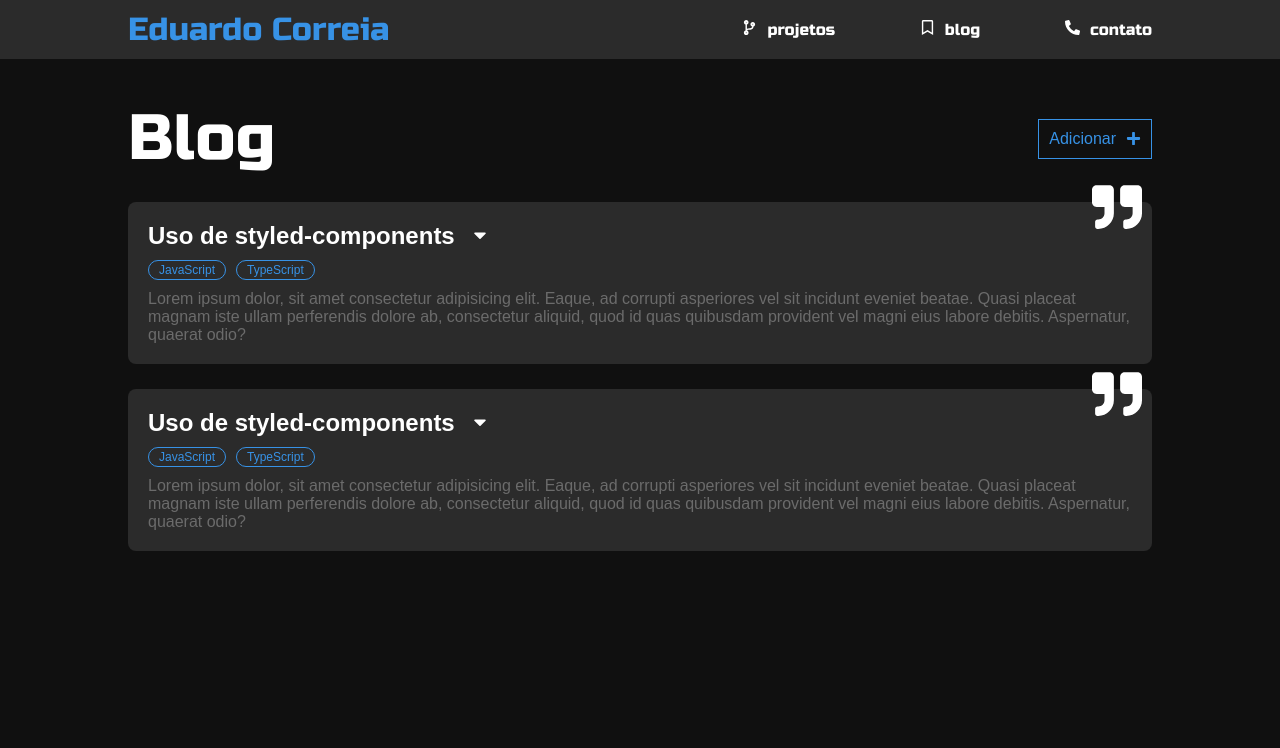
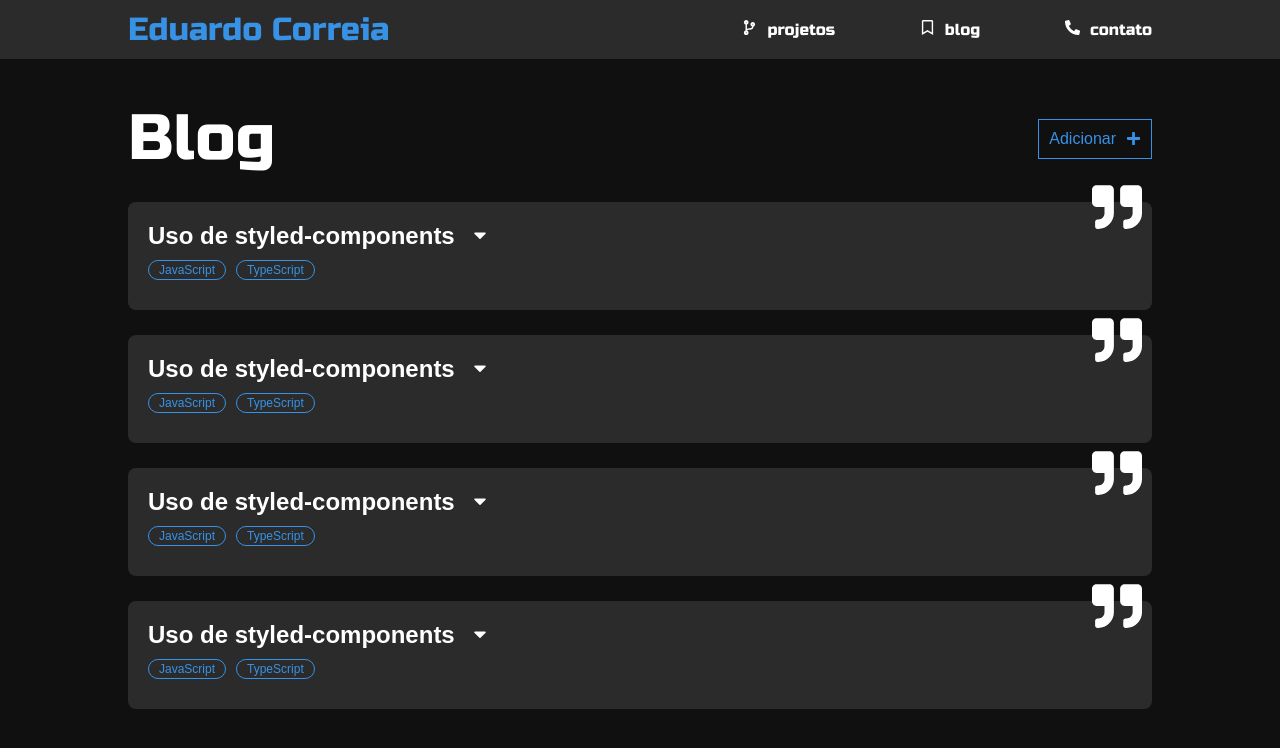
Before and after one commit to edu-correia/eduardo-ehsc.github.io, a React (Create React App) app in the folder web/: page /blog in a window 1280 px wide. Shown: the top 748 px of the page. Built offline with nearby package versions, Linux system fonts and the light colour scheme.

Commit message:
BlogItem e togglePost
Componente BlogItem e lógica de abertura do post

```diff
--- /dev/null
+++ b/web/src/components/BlogContent/components/BlogItem/index.tsx
@@ -0,0 +1,37 @@
+import React, {useState} from 'react';
+
+import './styles.css';
+
+import quoteIcon from '../../../../assets/quote.svg';
+import arrowDownIcon from '../../../../assets/arrow-down.svg';
+import arrowUpIcon from '../../../../assets/arrow-up.svg';
+
+function BlogItem(){
+    const [toggle, setToggle] = useState(false);
+
+    return(
+        <div className="blog-item">
+            <div className="post-title">
+                Uso de styled-components
+                <button onClick={() => (setToggle(!toggle))}>
+                    <img src={toggle === false ? arrowDownIcon : arrowUpIcon} alt="" className="toggle"/>
+                </button>
+            </div>
+            <div className="post-languages">
+                <div className="post-language">
+                    JavaScript
+                </div>
+
+                <div className="post-language">
+                    TypeScript
+                </div>
+            </div>
+            {toggle && <span className="post-content">
+                Lorem ipsum dolor, sit amet consectetur adipisicing elit. Eaque, ad corrupti asperiores vel sit incidunt eveniet beatae. Quasi placeat magnam iste ullam perferendis dolore ab, consectetur aliquid, quod id quas quibusdam provident vel magni eius labore debitis. Aspernatur, quaerat odio?
+            </span>}
+            <img src={quoteIcon} alt="" className="quotes"/>
+        </div>
+    )
+}
+
+export default BlogItem;
--- /dev/null
+++ b/web/src/components/BlogContent/components/BlogItem/styles.css
@@ -0,0 +1,79 @@
+.blog-item{
+    width: 100%;
+    height: max-content;
+    background: #2b2b2b;
+    padding: 20px 20px 20px 20px;
+    border-radius: 8px;
+    margin-top: 25px;
+    position: relative;
+}
+
+.post-title{
+    color: #fff;
+    font: 600 24px Arial, sans-serif;
+    display: flex;
+    align-items: center;
+    justify-content: flex-start;
+}
+
+.post-title button{
+    background: none;
+    border: none;
+    outline: none;
+}
+
+.post-title button img{
+    margin-left: 15px;
+    width: 20px;
+    height: 20px;
+}
+
+.add-post{
+    border: #3792E6 1px solid;
+    padding: 10px;
+    color: #3792E6;
+    font: 400 16px Arial, sans-serif;
+    display: flex;
+    align-items: center;
+    justify-content: space-between;
+    background: transparent;
+    outline: none;
+}
+
+.add-post img{
+    margin-left: 10px;
+    width: 15px;
+    height: 15px;
+}
+
+.quotes{
+    width: 50px;
+    height: 50px;
+    position: absolute;
+    right: 10px;
+    top: -20px;
+}
+
+.post-languages{
+    margin-top: 10px;
+    display: flex;
+    flex-wrap: wrap;
+}
+
+.post-language{
+    width: max-content;
+    height: max-content;
+    padding: 2px 10px 2px 10px;
+    background: transparent;
+    border: 1px solid #3792E6;
+    border-radius: 16px;
+    font: 400 12px Arial, sans-serif;
+    color: #3792E6;
+    margin-bottom: 10px;
+    margin-right: 10px;
+}
+
+.post-content{
+    font: 400 16px Arial, sans-serif;
+    color: #6b6b6b;
+}
--- a/web/src/components/BlogContent/index.tsx
+++ b/web/src/components/BlogContent/index.tsx
@@ -1,10 +1,10 @@
 import React from 'react';
+
+import BlogItem from './components/BlogItem';
 
 import './styles.css';
 
 import plusIcon from '../../assets/plus.svg';
-import quoteIcon from '../../assets/quote.svg';
-import arrowDownIcon from '../../assets/arrow-down.svg';
 
 function BlogContent(){
     return (
@@ -17,49 +17,10 @@ function BlogContent(){
                 </button>
             </div>
 
-            <div className="blog-item">
-                <div className="post-title">
-                    Uso de styled-components
-                    <button>
-                        <img src={arrowDownIcon} alt="" className="toggle"/>
-                    </button>
-                </div>
-                <div className="post-languages">
-                    <div className="post-language">
-                        JavaScript
-                    </div>
-
-                    <div className="post-language">
-                        TypeScript
-                    </div>
-                </div>
-                <span className="post-content">
-                    Lorem ipsum dolor, sit amet consectetur adipisicing elit. Eaque, ad corrupti asperiores vel sit incidunt eveniet beatae. Quasi placeat magnam iste ullam perferendis dolore ab, consectetur aliquid, quod id quas quibusdam provident vel magni eius labore debitis. Aspernatur, quaerat odio?
-                </span>
-                <img src={quoteIcon} alt="" className="quotes"/>
-            </div>
-
-            <div className="blog-item">
-                <div className="post-title">
-                    Uso de styled-components
-                    <button>
-                        <img src={arrowDownIcon} alt="" className="toggle"/>
-                    </button>
-                </div>
-                <div className="post-languages">
-                    <div className="post-language">
-                        JavaScript
-                    </div>
-
-                    <div className="post-language">
-                        TypeScript
-                    </div>
-                </div>
-                <span className="post-content">
-                    Lorem ipsum dolor, sit amet consectetur adipisicing elit. Eaque, ad corrupti asperiores vel sit incidunt eveniet beatae. Quasi placeat magnam iste ullam perferendis dolore ab, consectetur aliquid, quod id quas quibusdam provident vel magni eius labore debitis. Aspernatur, quaerat odio?
-                </span>
-                <img src={quoteIcon} alt="" className="quotes"/>
-            </div>
+            <BlogItem />
+            <BlogItem />
+            <BlogItem />
+            <BlogItem />
         </div>
     )
 }
--- a/web/src/components/BlogContent/styles.css
+++ b/web/src/components/BlogContent/styles.css
@@ -15,83 +15,3 @@
     font: 400 4rem 'Russo One';
     color: #fff;
 }
-
-.blog-item{
-    width: 100%;
-    height: max-content;
-    background: #2b2b2b;
-    padding: 20px 20px 20px 20px;
-    border-radius: 8px;
-    margin-top: 25px;
-    position: relative;
-}
-
-.post-title{
-    color: #fff;
-    font: 600 24px Arial, sans-serif;
-    display: flex;
-    align-items: center;
-    justify-content: flex-start;
-}
-
-.post-title button{
-    background: none;
-    border: none;
-    outline: none;
-}
-
-.post-title button img{
-    margin-left: 15px;
-    width: 20px;
-    height: 20px;
-}
-
-.add-post{
-    border: #3792E6 1px solid;
-    padding: 10px;
-    color: #3792E6;
-    font: 400 16px Arial, sans-serif;
-    display: flex;
-    align-items: center;
-    justify-content: space-between;
-    background: transparent;
-    outline: none;
-}
-
-.add-post img{
-    margin-left: 10px;
-    width: 15px;
-    height: 15px;
-}
-
-.quotes{
-    width: 50px;
-    height: 50px;
-    position: absolute;
-    right: 10px;
-    top: -20px;
-}
-
-.post-languages{
-    margin-top: 10px;
-    display: flex;
-    flex-wrap: wrap;
-}
-
-.post-language{
-    width: max-content;
-    height: max-content;
-    padding: 2px 10px 2px 10px;
-    background: transparent;
-    border: 1px solid #3792E6;
-    border-radius: 16px;
-    font: 400 12px Arial, sans-serif;
-    color: #3792E6;
-    margin-bottom: 10px;
-    margin-right: 10px;
-}
-
-.post-content{
-    font: 400 16px Arial, sans-serif;
-    color: #6b6b6b;
-}
```
Also changed, not shown: web/src/assets/arrow-up.svg.
